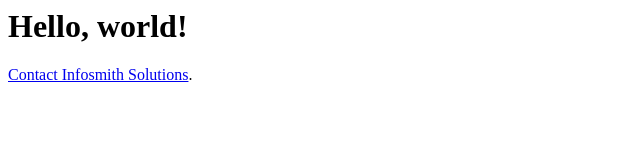
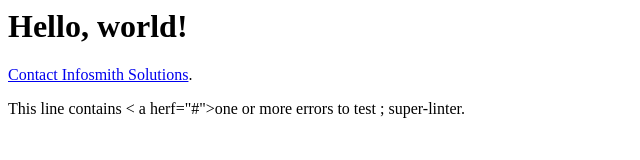
Before and after one commit to onshisan/infosmith.github.io, a plain HTML site: page index.html in a window 1280 px wide. Shown: the whole page, without its empty margins (0-640 px from the left). Drawn offline with Linux system fonts and the light colour scheme.

Commit message:
Update index.html
This commit adds a single paragraph containing intentional errors to test super-linter.

```diff
--- a/index.html
+++ b/index.html
@@ -5,5 +5,6 @@
   <body>
     <h1>Hello, world!</h1>
     <p><a href="mailto:contact@infosmith.solutions">Contact Infosmith Solutions</a>.</p>
+    <p>This line contains < a herf="#">one<a/> or more <error>errors</error> to test&nbsp;; super-linter.</p>
   </body>
 </html>
```
